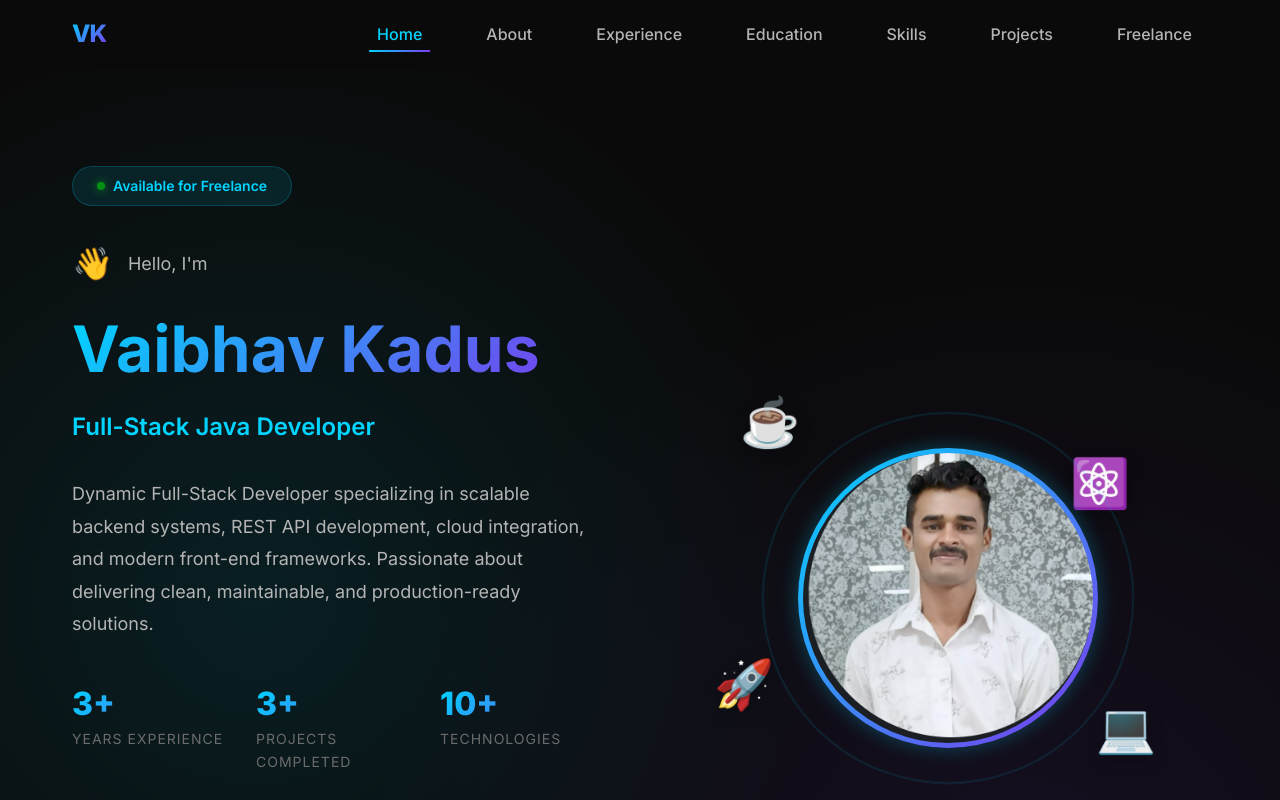
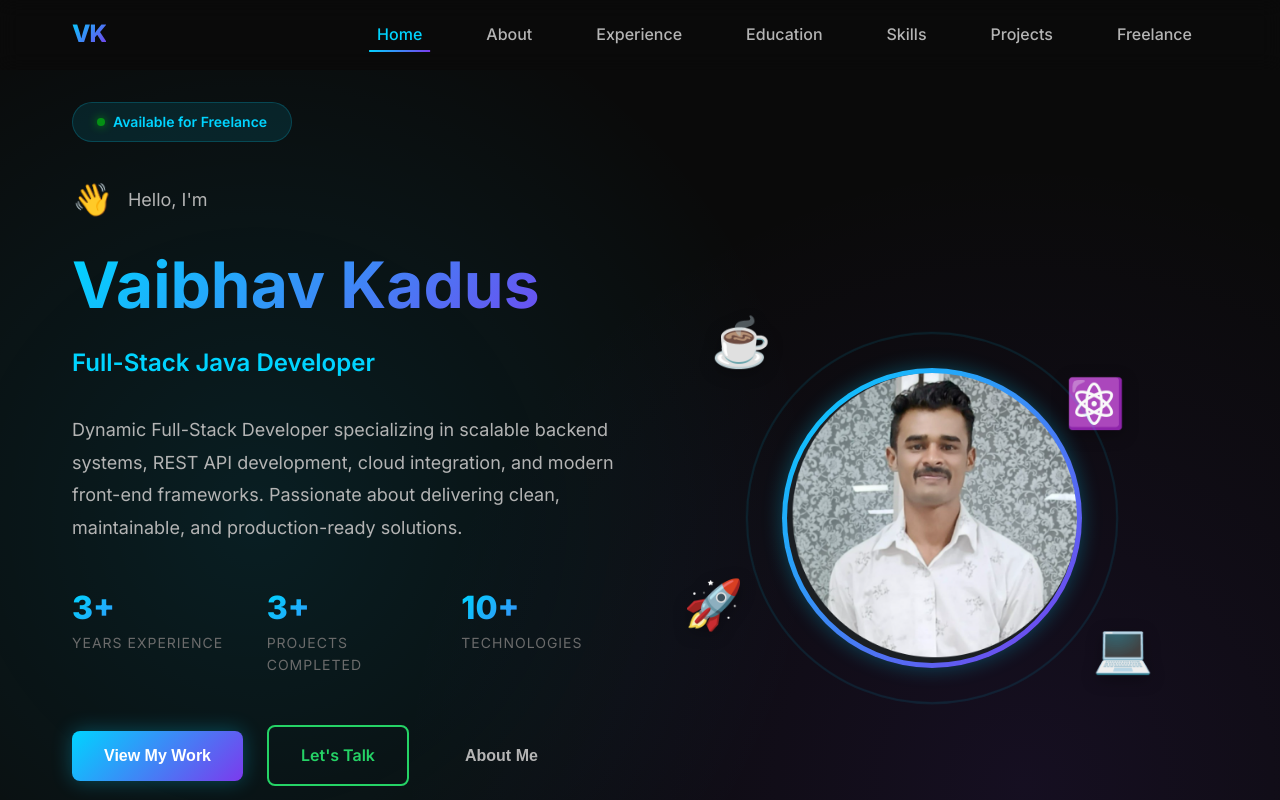
Before and after one commit to vaibhavkadusAL/My_Portfolio, a React (Vite) app: page / in a window 1280 px wide. Shown: the top 800 px of the page. Built offline with nearby package versions, Linux system fonts and the light colour scheme.

Commit message:
SEO sets

```diff
--- a/src/index.css
+++ b/src/index.css
@@ -31,7 +31,7 @@
   --spacing-lg: 2rem;
   --spacing-xl: 3rem;
   --spacing-2xl: 4rem;
-  --spacing-3xl: 6rem;
+  --spacing-3xl: 2rem;
 
   /* Typography */
   --font-primary: 'Inter', -apple-system, BlinkMacSystemFont, 'Segoe UI', sans-serif;
```
